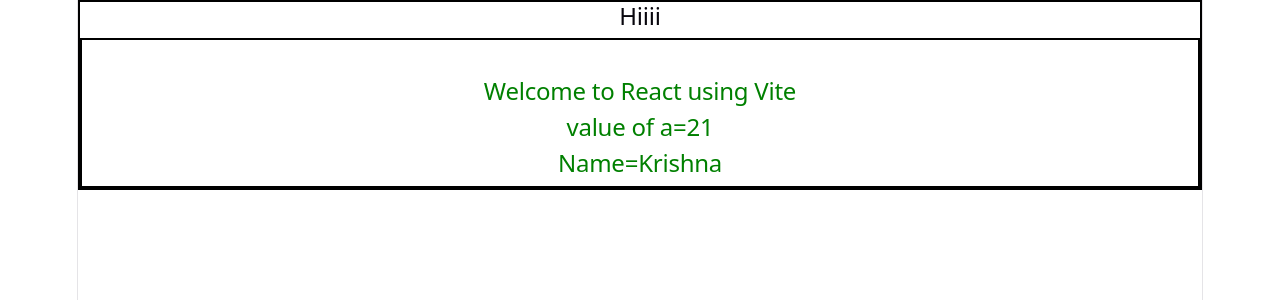
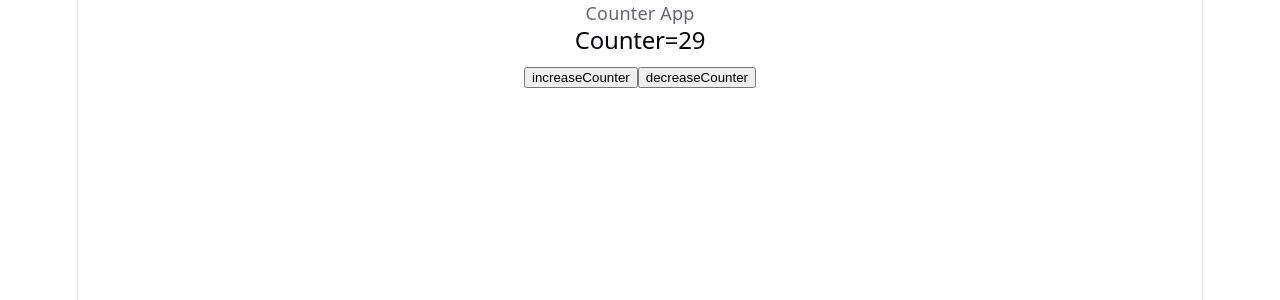
Before and after one commit to avani1606/FSDAIMLC2026, a React (Vite) app in the folder reactvite/reactvite/: page / in a window 1280 px wide. Shown: the top 300 px of the page. Built offline with nearby package versions, Linux system fonts and the light colour scheme.

Commit message:
statehandling prject

```diff
--- a/reactvite/reactvite/src/App.jsx
+++ b/reactvite/reactvite/src/App.jsx
@@ -4,25 +4,18 @@ import reactLogo from './assets/react.svg'
 import viteLogo from './assets/vite.svg'
 import './App.css'
 import ICard from './component/ICard'
+import ICardGallery from './component/ICardGallery'
+import React from "react";
+import ImdbCard from "./component/ImdbCard";
+import StateHandling from './component/StateHandling';
+
 function App() {
-  // let a=21;
-  // let name="Krishna"
-  // return (
-  //   <div style={{border:'2px solid black'}}>
-  //     <h2 style={({color:"green"})}> Welcome to React using Vite </h2>
-  //     <h2 style={{color:'green'}}>value of a={a}</h2>
-  //     <h2 style={{color:'green'}}>Name={name}</h2>
+  return (
+    <div>
+<StateHandling />
 
-  //     <div>
-  //     <ICard />
-  //     </div>
-  //   </div>
-  return(
-    <div style={{border:'2px solid black'}}>
-      <h2>Hiiii</h2>
-      <ICard />
     </div>
   )
 }
 
-export default App
+export default App;
--- a/reactvite/reactvite/src/component/ICard.jsx
+++ b/reactvite/reactvite/src/component/ICard.jsx
@@ -1,14 +1,17 @@
 import React from 'react'
-function ICard() {
-  let a=21;
-  let name="Krishna"
+function ICard(props) {
+
   return (
-    <div style={{border:'2px solid black'}}>
-        <h2 style={{backgroundcolor:'brown',color:'white'}}> ABES ICard Component </h2>
-      <h2 style={({color:"green"})}> Welcome to React using Vite </h2>
-      <h2 style={{color:'green'}}>value of a={a}</h2>
-      <h2 style={{color:'green'}}>Name={name}</h2>
-
+    <div style={{border:'10px solid red', height:'300px', width:'250px', marginLeft:'200px'}}>
+        <h2 style={{backgroundColor:'brown',color:'white'}}> ABES ICard Component </h2>
+        <img src={props.data.pic} height={50} width={50} alt="ICard" />
+      {/* <h2 style={({color:"orange"})}> Name: Avani Goel</h2>
+      <h2 style={({color:"orange"})}> Roll No: 12345</h2>
+      <h2 style={({color:"orange"})}> Branch: CSE-AIML</h2>
+      <h2 style={({color:"orange"})}> Section: C</h2> */}
+      <h3>Roll:{props.data.roll}</h3>
+      <h3>Name:{props.data.name}</h3>
+      <h3>Branch:{props.data.branch}</h3>
     </div>
 
   )
--- /dev/null
+++ b/reactvite/reactvite/src/component/ICardGallery.jsx
@@ -0,0 +1,42 @@
+import React from 'react'
+import ICard from './ICard'
+import cat from './images/cutecat.jpg'
+function ICardGallery() {
+  const student=[
+    {
+    pic:cat,
+    roll:"12345",
+    name:"Avani Goel",
+    branch:"CSE-AIML"
+  },
+   {
+    pic:cat,
+    roll:"12345",
+    name:"Avani Goel",
+    branch:"CSE-AIML"
+  },
+   {
+    pic:cat,
+    roll:"12345",
+    name:"Avani Goel",
+    branch:"CSE-AIML"
+  }
+]
+  return (
+    <div style={{ display: 'flex' }}>
+        {/* <ICard pic={cat} roll="12345" name="Avani Goel" branch="CSE-AIML"/> */}
+        {/* <ICard pic={cat} roll="12346" name="Saksham Ojha" branch="CSE-AIML"/>
+        <ICard pic={cat} roll="12347" name="Anshika Gupta" branch="CSE-AIML"/>
+        <ICard pic={cat} roll="12348" name="Aastha" branch="CSE-AIML"/>
+        <ICard pic={cat} roll="12349" name="Rishabh Sharma" branch="CSE-AIML"/> */}
+        {/* <ICard data={student} /> */}
+        {
+          student.map((ele) =>(
+            <ICard data={ele} />
+          ))
+        }
+    </div>
+  )
+}
+
+export default ICardGallery
--- /dev/null
+++ b/reactvite/reactvite/src/component/ImdbCard.jsx
@@ -0,0 +1,75 @@
+import React from "react";
+
+function ImdbCard() {
+  return <h1>My IMDb Project</h1>;
+
+const movies=[
+  {
+    rank:1,
+    name:"Superman"
+  },
+  {
+    rank:2,
+    name:"Batman"
+  },
+  {
+    rank:3,
+    name:"Spiderman"
+  },
+  {
+    rank:4,
+    name:"Ironman"
+  },
+  {
+    rank:5,
+    name:"Divergent"
+  },
+  {
+    rank:6,
+    name:"The Hunger Games"
+  },
+  {
+    rank:7,
+    name:"The Dark Knight"
+  },
+  {
+    rank:8,
+    name:"The avengers"
+  },
+  {
+    rank:9,
+    name:"Stuart Little"
+  },
+  {
+    rank:10,
+    name:"The Incredibles"
+  }
+];
+  return(
+    // <div style={{border:'2px solid black', height:'500px'}}>
+    //   <h2 style = {{color:'red'}}>ABES Engineering College</h2>
+    //   <ICardGallery />
+    // </div>
+
+    <div className="poster">
+      <h1>My Top 10</h1>
+      <h2>Favourite Movies</h2>
+      <p> My personal Picks</p>
+      <div className="movies">
+
+      {movies.map((movie) => (
+        <div className="movie" key={movie.rank}>
+
+          <h3>{movie.rank}</h3>
+
+          <span>{movie.name}</span>
+
+        </div>
+      ))}
+
+    </div>
+
+    </div>
+  )
+}
+  export default ImdbCard;
--- /dev/null
+++ b/reactvite/reactvite/src/component/StateHandling.jsx
@@ -0,0 +1,18 @@
+import React, {useState} from "react";
+
+function StateHandling() {
+  const [counter, setCounter] = useState(29);
+function increment(){
+    setCounter(counter+10);
+}
+  return (
+    <div>Counter App
+      <h2>Counter={counter}</h2>
+      <button onClick={increment}>increaseCounter</button>
+      <button onClick={()=>setCounter(counter-5)}>decreaseCounter</button>
+    </div>
+  );
+
+}
+
+export default StateHandling;
```
Also changed, not shown: reactvite/reactvite/src/component/images/cutecat.jpg (added).
